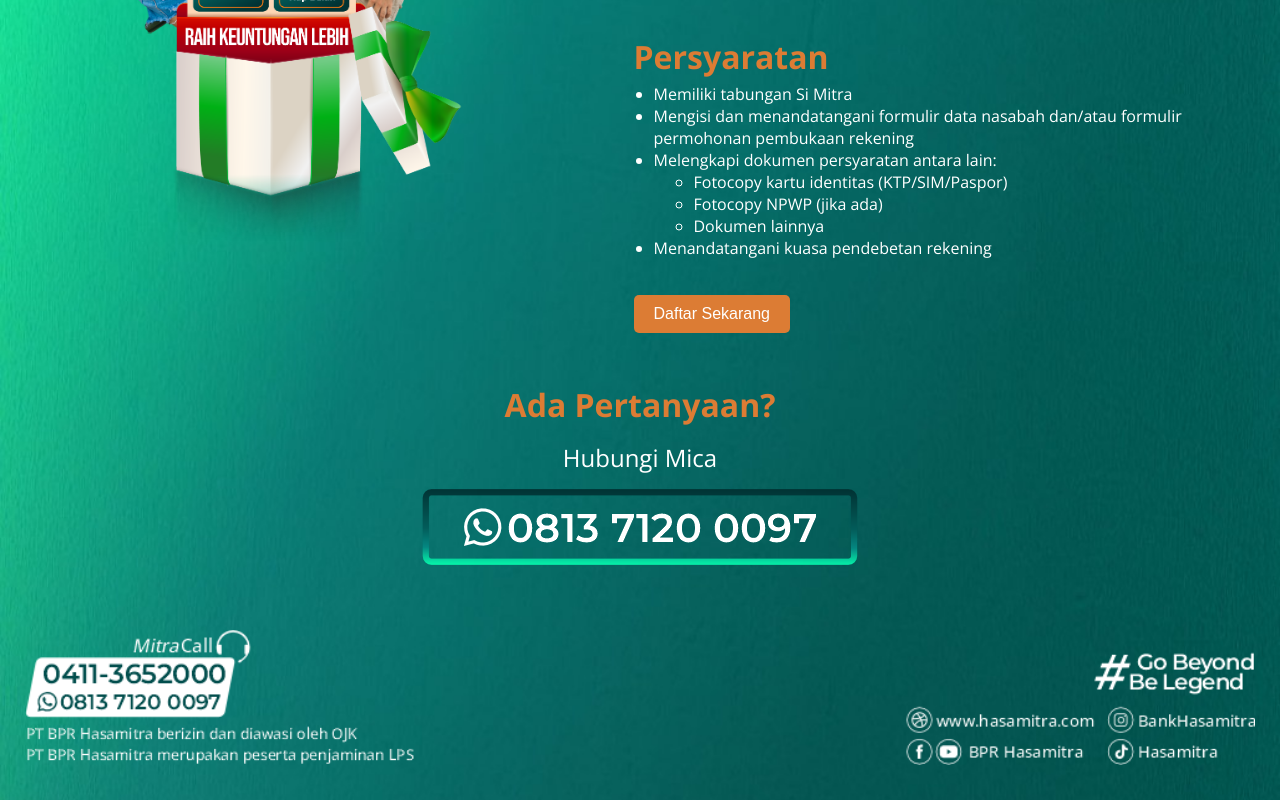
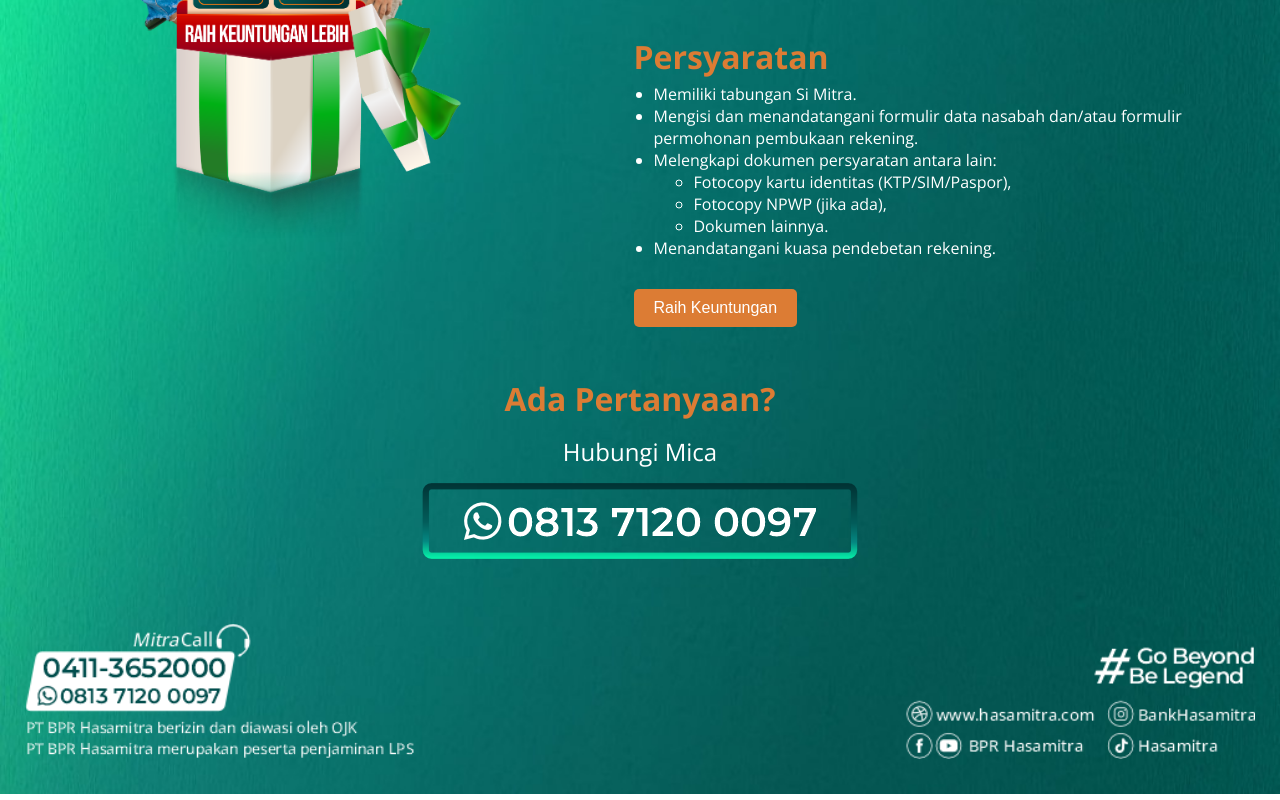
Before and after one commit to Jnxx02/Hasamitra-Internship, a React (Create React App) app in the folder landing-page_new-ariska/: page / in a window 1280 px wide. Shown: the part 991-1791 px from the top of the page. Built offline with nearby package versions, Linux system fonts and the light colour scheme.

Commit message:
fix: register button

```diff
--- a/landing-page_new-ariska/src/LandingPage.css
+++ b/landing-page_new-ariska/src/LandingPage.css
@@ -130,6 +130,7 @@
     opacity: 0;
     transform: translateY(20px);
   }
+
   to {
     opacity: 1;
     transform: translateY(0);
@@ -189,6 +190,28 @@
   height: 70px;
   z-index: 10;
   background: transparent;
+}
+
+.register-button {
+  display: block;
+  margin: 30px auto;
+  padding: 10px 20px;
+  font-size: 1rem;
+  color: white;
+  background-color: #dc7c34;
+  border: none;
+  border-radius: 5px;
+  cursor: pointer;
+  transition: background-color 0.3s ease;
+  text-decoration: none;
+}
+
+.register-button:hover {
+  background-color: #b85e29;
+}
+
+a {
+  text-decoration: none;
 }
 
 /* Media query for larger screens */
@@ -259,22 +282,8 @@
     width: 100%;
     max-width: none;
   }
-  }
 
   .register-button {
-  display: inline-block;
-  margin-top: 20px;
-  margin-left: 20px;
-  padding: 10px 20px;
-  font-size: 1rem;
-  color: white;
-  background-color: #dc7c34; /* Adjust color as needed */
-  border: none;
-  border-radius: 5px;
-  cursor: pointer;
-  transition: background-color 0.3s ease;
+    margin: 30px 0 0 20px;
   }
-
-.register-button:hover {
-  background-color: #b85e29; /* Darker shade for hover effect */
 }
--- a/landing-page_new-ariska/src/LandingPage.js
+++ b/landing-page_new-ariska/src/LandingPage.js
@@ -27,13 +27,14 @@ function LandingPage() {
     };
   }, []);
 
-  const whatsappTemplateMessage = "Halo Hasamitra, saya ingin membuat tabungan baru. Nama: [Nama Anda], ID: [ID Anda]";
+  const whatsappTemplateMessage = "Halo Hasamitra, saya ingin bergabung dengan Tabungan New Ariska.";
 
   return (
     <div className="landing-page">
       <header className="header scroll-animate" ref={(el) =>
         elementsRef.current.push(el)}>
-        <a href="https://hasamitra.com" target="_blank" rel="noopener noreferrer" className="clickable-area"></a>
+        <a href="https://hasamitra.com" target="_blank" rel="noopener noreferrer"
+        className="clickable-area"></a>
         <img src="header-icon.png" alt="Hasamitra Logo" className="logo" />
       </header>
       <section className="title scroll-animate" ref={(el) =>
@@ -63,34 +64,34 @@ function LandingPage() {
               elementsRef.current.push(el)}>
               <h3>Keuntungan</h3>
               <ul>
-                <li>Penghitungan bunga berdasarkan saldo harian</li>
-                <li>Bebas biaya administrasi bulanan</li>
+                <li>Penghitungan bunga berdasarkan saldo harian.</li>
+                <li>Bebas biaya administrasi bulanan.</li>
                 <li>Nasabah yang memenangkan nomor arisan pada acara penarikan arisan
                      diberikan hadiah berupa uang tunai sebesar Rp 500.000,- dan
-                     dikreditkan langsung ke nomor rekening pendebetan</li>
+                     dikreditkan langsung ke nomor rekening pendebetan.</li>
                 <li>Setiap nasabah yang memenangkan nomor arisan, secara otomatis
                     dinyatakan keluar dari kepesertaan arisan dan berhak untuk
-                     menarik seluruh tabungannya</li>
+                     menarik seluruh tabungannya.</li>
               </ul>
             </section>
             <section className="requirements scroll-animate" id="requirements"
             ref={(el) => elementsRef.current.push(el)}>
               <h3>Persyaratan</h3>
               <ul>
-                <li>Memiliki tabungan Si Mitra</li>
+                <li>Memiliki tabungan Si Mitra.</li>
                 <li>Mengisi dan menandatangani formulir data nasabah dan/atau
-                    formulir permohonan pembukaan rekening</li>
+                    formulir permohonan pembukaan rekening.</li>
                 <li>Melengkapi dokumen persyaratan antara lain:</li>
                 <ul>
-                  <li>Fotocopy kartu identitas (KTP/SIM/Paspor)</li>
-                  <li>Fotocopy NPWP (jika ada)</li>
-                  <li>Dokumen lainnya</li>
+                  <li>Fotocopy kartu identitas (KTP/SIM/Paspor),</li>
+                  <li>Fotocopy NPWP (jika ada),</li>
+                  <li>Dokumen lainnya.</li>
                 </ul>
-                <li>Menandatangani kuasa pendebetan rekening</li>
+                <li>Menandatangani kuasa pendebetan rekening.</li>
               </ul>
               <a href={`https://api.whatsapp.com/send?phone=6281371200097&text=${encodeURIComponent(whatsappTemplateMessage)}`}
                  target="_blank" rel="noopener noreferrer">
-                <button className="register-button">Daftar Sekarang</button>
+                <button className="register-button">Raih Keuntungan</button>
               </a>
             </section>
           </div>
```
Lines whose indentation alone changed are shown as unchanged.
